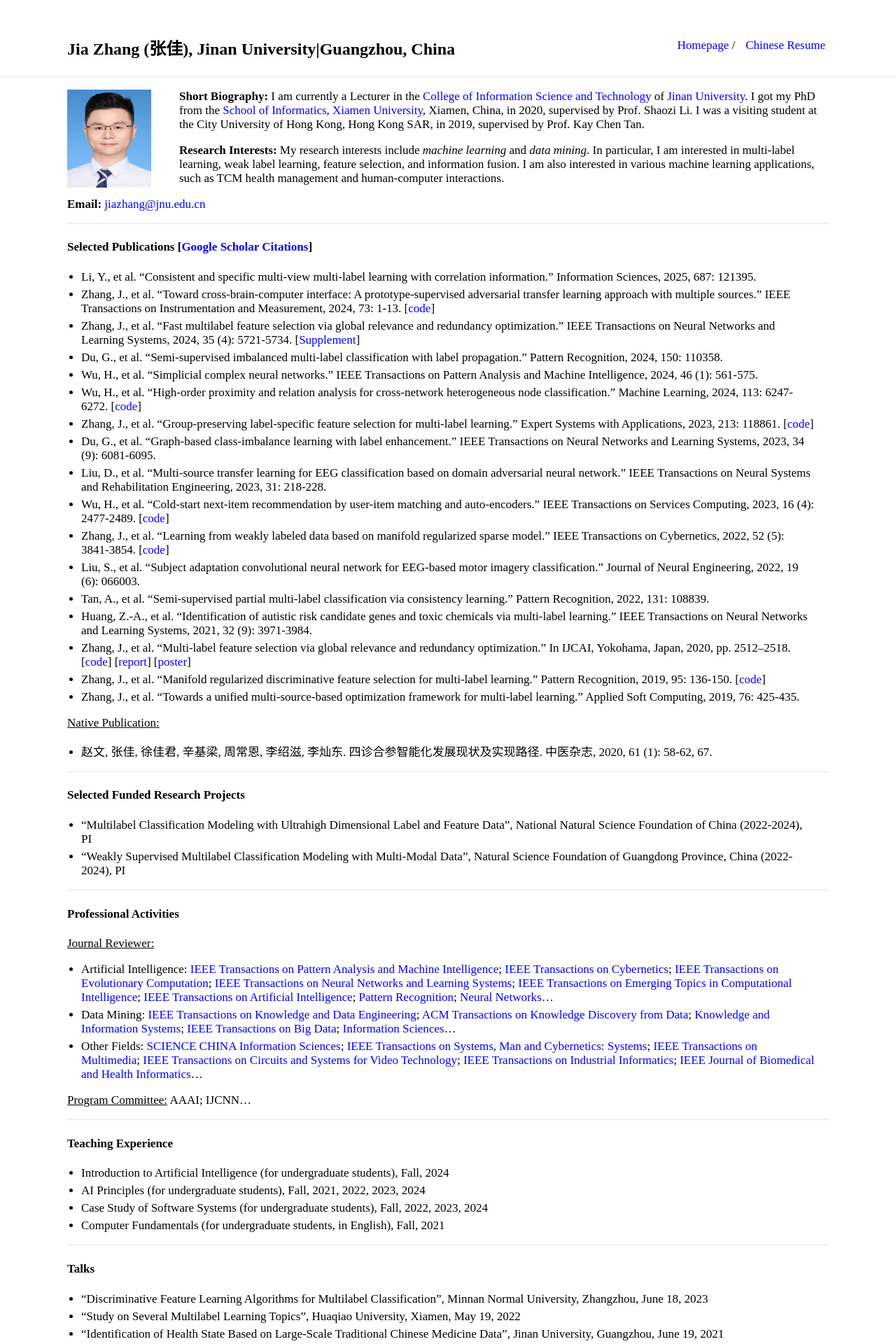
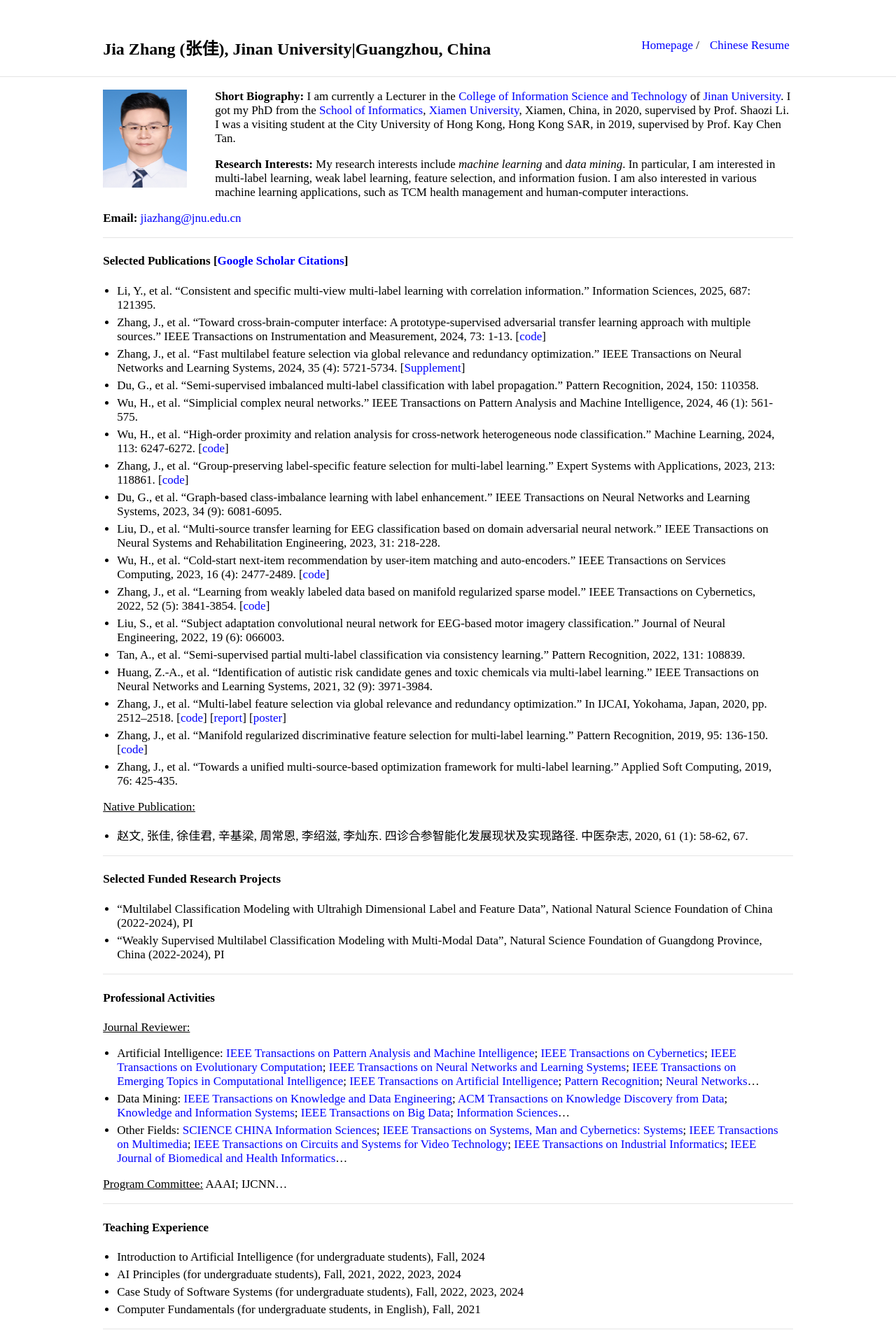
Before and after one commit to jiazhang-ml/jiazhang-ml.github.io, a Jekyll site: the page built from index.md, in a window 1280 px wide. Shown: the top 1920 px of the page at 70% size. Built offline with Jekyll 4.4.1, drawn with Linux system fonts in a browser that asks for light colours.

Commit message:
Update _style.scss

```diff
--- a/_sass/_style.scss
+++ b/_sass/_style.scss
@@ -68,7 +68,7 @@ hr {
 /* Divs */
 
 .container {
-    max-width: 85%;
+    max-width: 77%;
     margin: auto;
 
 }
```
